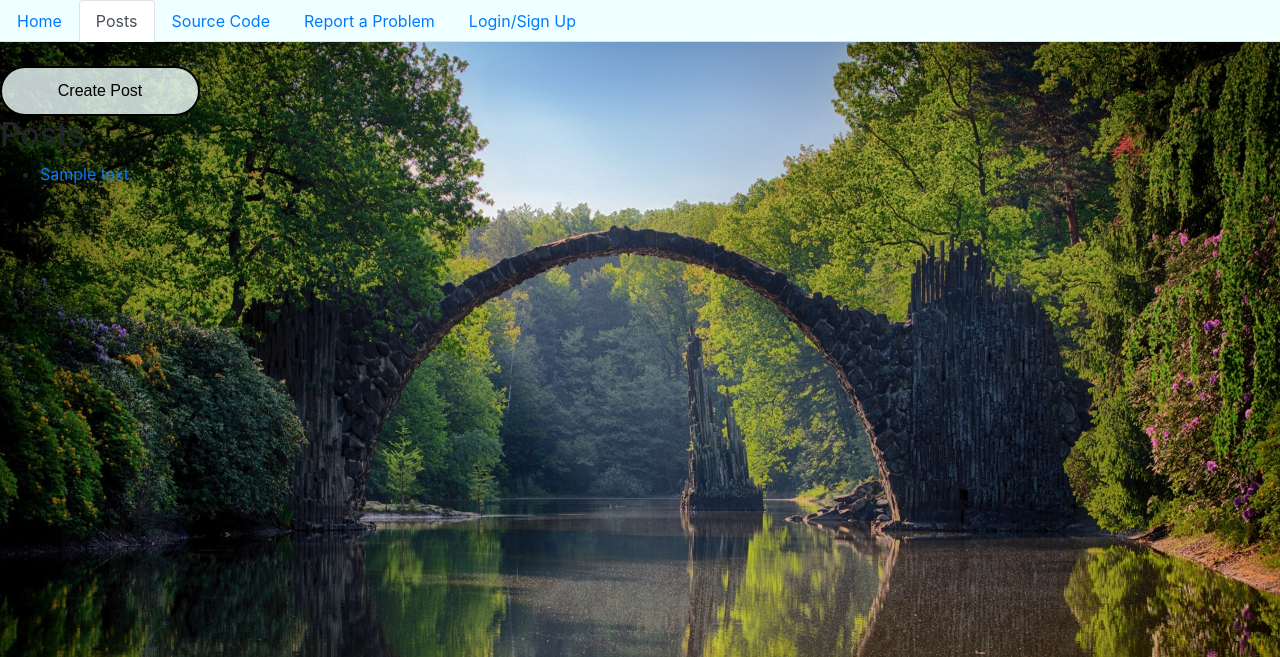
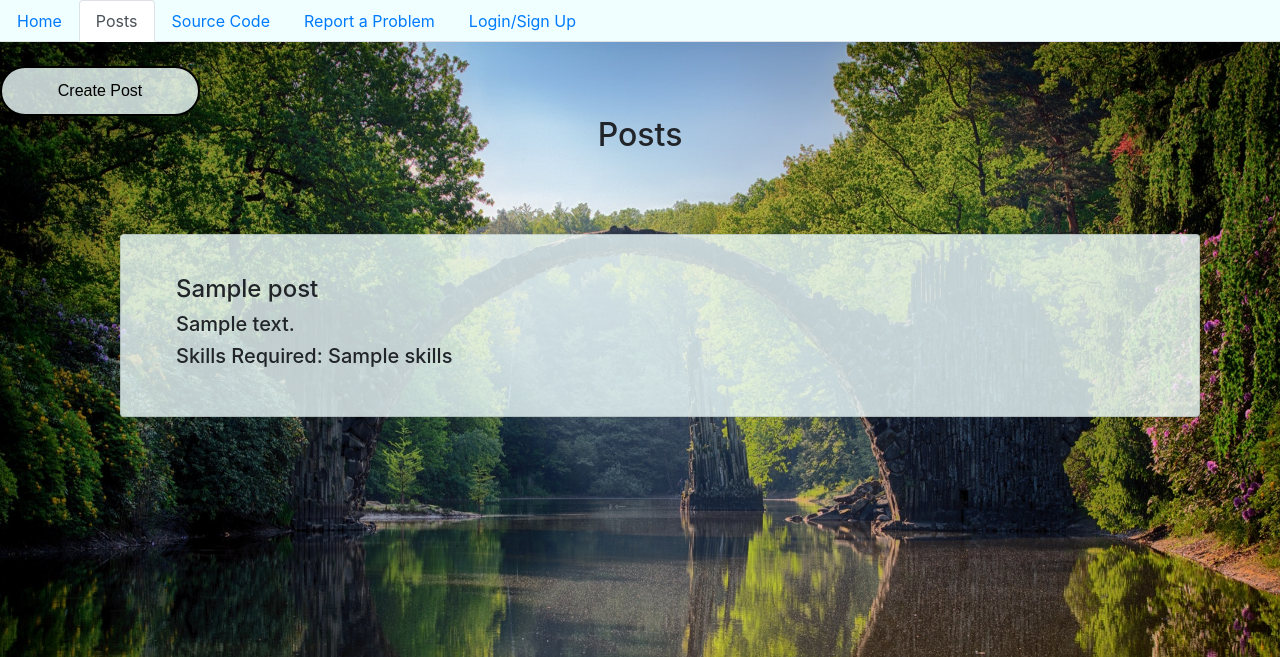
Before and after one commit to hd1867/CommunityProject, a Flask app: page /posts in a window 1280 px wide. Shown: the top 657 px of the page. Run offline with Flask 2, Linux system fonts and the light colour scheme; a database or web service that is not in the repository returns one stand-in record (values such as "Sample title"); some libraries are stand-ins or nearby versions.

Commit message:
lists posts kinda

```diff
--- a/templates/posts.html
+++ b/templates/posts.html
@@ -9,10 +9,26 @@
 
 <button type="button" name="create" value="Create" onclick="document.location.href='/createpost'">Create Post</button>
 
-    <h2>Posts</h2>
+    <h2 color="white" class="text-center">Posts</h2>
     <ul id="posts">
     {% for item in posts%}
-        <li><a href="{{ item.title }}">{{ item.description }}</a></li>
+        <li>
+       <div class="card">
+            <div class="container">
+                <h4 class="text-left">
+                    {{item.title}}
+                </h4>
+
+                <h5 class="text-left">
+                    {{item.description}}
+                </h5>
+
+                <h5 class="text-left">
+                    Skills Required: {{item.skills}}
+                </h5>
+            </div>
+       </div>
+        </li>
     {% endfor %}
     </ul>
 
```
